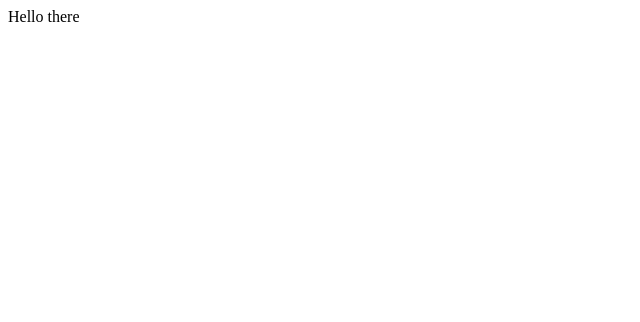
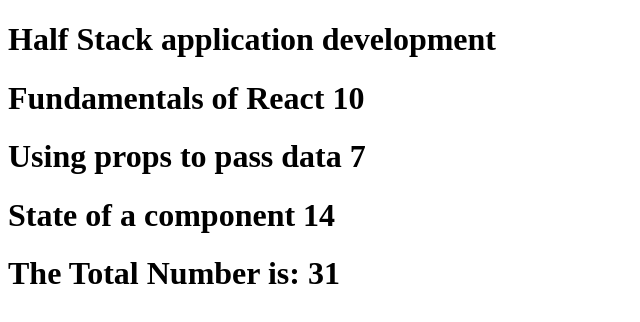
Before and after one commit to sharmila657/fullstackopen-exercise, a React (Vite) app in the folder part1/courseinfo/: page / in a window 1280 px wide. Shown: the top 322 px of the page, without its empty margins (0-640 px from the left). Built offline with nearby package versions, Linux system fonts and the light colour scheme.

Commit message:
complete 1.1

```diff
--- a/part1/courseinfo/src/App.jsx
+++ b/part1/courseinfo/src/App.jsx
@@ -1,5 +1,25 @@
+import Header from "./Header"
+import Content from "./Content"
+import Total from "./Total"
+
+
 const App = () => {
-  return <div>Hello there</div>;
-};
+  const course = 'Half Stack application development'
+  const part1 = 'Fundamentals of React'
+  const exercises1 = 10
+  const part2 = 'Using props to pass data'
+  const exercises2 = 7
+  const part3 = 'State of a component'
+  const exercises3 = 14
 
-export default App;
+  return (
+    <div>
+      <Header course={course} />
+      <Content ourcontent={part1} secondcontent={exercises1} thirdContent = {part2} fourthContent ={exercises2} fifthContent ={part3} lastContent ={exercises3} />
+
+      <Total first={exercises1} second={exercises2} third={exercises3} />
+    </div>
+  )
+}
+
+export default App
--- /dev/null
+++ b/part1/courseinfo/src/Content.jsx
@@ -0,0 +1,6 @@
+const Content = (props) => {
+    console.log(props, "test")
+    return (<div> < h1 > {props.ourcontent} {props.secondcontent} </h1 > <h1>{props.thirdContent} {props.fourthContent}</h1> <h1>{props.fifthContent} {props.lastContent}</h1>
+    </div>)
+}
+export default Content
--- /dev/null
+++ b/part1/courseinfo/src/Header.jsx
@@ -0,0 +1,5 @@
+const Header = ({course}) => {
+    console.log(course)
+    return <h1>{course}</h1>
+}
+export default Header
--- /dev/null
+++ b/part1/courseinfo/src/Total.jsx
@@ -0,0 +1,8 @@
+const Total = (props) => {
+    return <div><h1>The Total Number is: {props.first + props.second + props.third}
+        </h1></div>
+
+}
+
+
+export default Total
```
